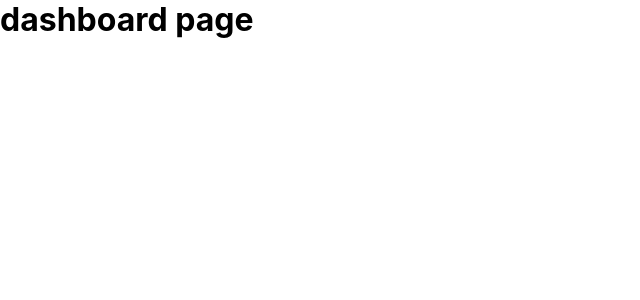
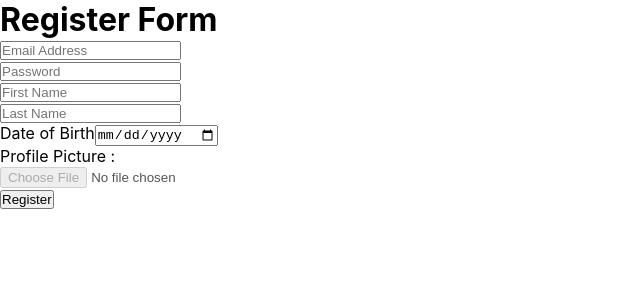
Before and after one commit to reyzacaloh/peers-frontend, a React (Create React App) app: page /register in a window 1280 px wide. Shown: the top 300 px of the page, without its empty margins (0-640 px from the left). Built offline with nearby package versions, Linux system fonts and the light colour scheme.

Commit message:
[GREEN] update RegisterForm  to accomodate tests

```diff
--- a/src/App.js
+++ b/src/App.js
@@ -6,6 +6,7 @@ import Dashboard from "./pages/Dashboard.jsx";
 import Chat from "./pages/Chat.jsx";
 import FindTutor from "./pages/FindTutor.jsx";
 import NotFound from "./pages/NotFound";
+import RegisterForm from "./components/registerForm/RegisterForm";
 
 export const AuthContext = React.createContext();
 
@@ -47,7 +48,7 @@ function App() {
               <Route path="/" element={<Dashboard />} />
               <Route path="/register" element={
                 // TODO(Raka): Change the Dashboard Page to Register Page
-                <Dashboard />
+                <RegisterForm />
               } />
               <Route path="/login" element={
                 // TODO(Azka): Change the Dashboard Page to Login Page
--- a/src/components/registerForm/RegisterForm.js
+++ b/src/components/registerForm/RegisterForm.jsx
@@ -3,27 +3,33 @@ import { Formik} from 'formik';
 import axios from "axios";
 import * as Yup from "yup";
 const RegisterForm = () => {
+    const validationSchema = Yup.object({
+        email: Yup.string().email('Invalid').required('Required'),
+        password: Yup.string().required('Required').min(2, 'Password sepanjang 2-10 karakter').max(10,'Password sepanjang 2-10 karakter'),
+        date_of_birth: Yup.date().required('Required').max('2010-1-1','Maaf, anda belum cukup')
+    })
     return (
+        <div id='regis-form'>
+        <h1>Register Form</h1>
         <Formik
-        initialValues={{
-        }}
+        initialValues={{}}
+        // validationSchema = {validationSchema}
         onSubmit= {async (values,actions) => {
-        console.log("Values: ", values);
         try {
             const response = await axios.post(
             "http://127.0.0.1:8000/"+"/api/auth/register",
             values
             );
             console.log(response);
+            actions.setStatus('success');
         } catch (err) {
             console.log("Error: ", err);
             actions.setStatus(err.message)
         }
         }}>
         {formik => (
-            <form onSubmit={formik.handleSubmit}>
-            {formik.status && <div id="feedback">Error : {formik.status}</div>}
-                <label htmlFor="email" >Email Address :<br></br></label>
+            <form onSubmit={formik.handleSubmit} data-testid="form">
+                <label htmlFor="email" ></label>
                 <input
                 id="email"
                 data-testid="email"
@@ -31,9 +37,9 @@ const RegisterForm = () => {
                 type="email"
                 onChange={formik.handleChange}
                 value={formik.values.email}
-                required
+                placeholder = 'Email Address'
                 /><br></br>
-                <label htmlFor="password" >Password :<br></br></label>
+                <label htmlFor="password" ></label>
                 <input
                 id="password"
                 data-testid="password"
@@ -41,9 +47,9 @@ const RegisterForm = () => {
                 type="password"
                 onChange={formik.handleChange}
                 value={formik.values.password}
-                required
+                placeholder='Password'
                 /> <br></br>
-                <label htmlFor="first_name" required>First Name :<br></br></label>
+                <label htmlFor="first_name" required></label>
                 <input
                 id="first_name"
                 data-testid="first_name"
@@ -51,9 +57,9 @@ const RegisterForm = () => {
                 type="text"
                 onChange={formik.handleChange}
                 value={formik.values.first_name}
-                required
+                placeholder='First Name'
                 /><br></br>
-                <label htmlFor="last_name" required>Last Name :<br></br></label>
+                <label htmlFor="last_name" required></label>
                 <input
                 id="last_name"
                 data-testid="last_name"
@@ -61,9 +67,9 @@ const RegisterForm = () => {
                 type="text"
                 onChange={formik.handleChange}
                 value={formik.values.last_name}
-                required
+                placeholder='Last Name'
                 /><br></br>
-                <label htmlFor="date_of_birth" required>Date of Birth :<br></br></label>
+                <label htmlFor="date_of_birth" required>Date of Birth</label>
                 <input
                 id="date_of_birth"
                 data-testid="date_of_birth"
@@ -71,7 +77,6 @@ const RegisterForm = () => {
                 type="date"
                 onChange={formik.handleChange}
                 value={formik.values.date_of_birth}
-                required
                 /><br></br>
                 <label htmlFor="profile_picture" required>Profile Picture :<br></br></label>
                 <input
@@ -93,6 +98,7 @@ const RegisterForm = () => {
             </form>)
             }
         </Formik>
+        </div>
     );
  };
 
```
